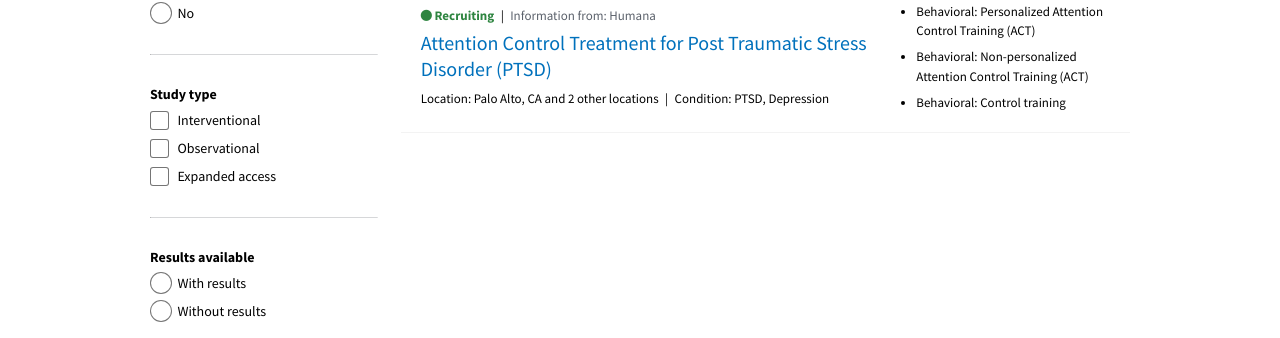
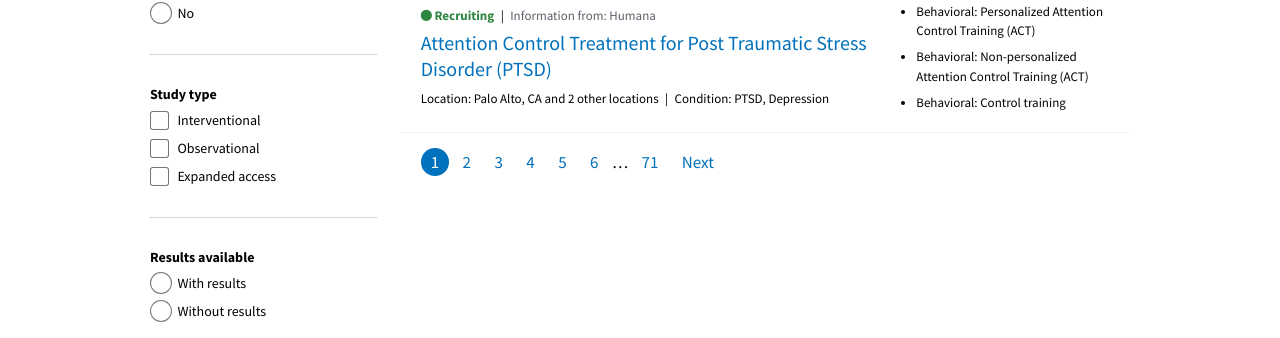
Before and after one commit to 18F/clinical-trials-prototype, a Jekyll site: the page built from pages/search-results.md, in a window 1280 px wide. Shown: the part 1218-1556 px from the top of the page. Built offline with Jekyll 4.4.1, drawn with Linux system fonts in a browser that asks for light colours.

Commit message:
Add pagination

```diff
--- a/_sass/_custom.scss
+++ b/_sass/_custom.scss
@@ -927,6 +927,28 @@ a.study_detail-tabs-active {
   font-size: $h6-font-size;
 }
 
+.pagination {
+  ol {
+    list-style-type: none;
+    padding-left: 2rem;
+  }
+
+  li {
+    display: inline;
+  }
+
+  a {
+    padding: 3px 10px;
+    text-decoration: none;
+
+    &.is-active {
+      background-color: $color-primary;
+      border-radius: 100%;
+      color: $color-white;
+    }
+  }
+}
+
 // Logo ------- //
 
 .usa-header-basic {
--- a/pages/search-results.md
+++ b/pages/search-results.md
@@ -212,5 +212,18 @@ class: search-results
         </article>
       </li>
     </ol>
+<nav class="pagination" role="navigation" aria-label="Pagination">
+  <ol>
+    <li class="pagination-page"><a class="is-active" href="#0" aria-label="Page 1, Current Page" tabindex="-1">1</a></li>
+    <li class="c-page"><a class="" href="#0" aria-label="Page 2">2</a></li>
+    <li class="c-page"><a class="" href="#0" aria-label="Page 3">3</a></li>
+    <li class="c-page"><a class="" href="#0" aria-label="Page 4">4</a></li>
+    <li class="c-page"><a class="" href="#0" aria-label="Page 5">5</a></li>
+    <li class="c-page"><a class="" href="#0" aria-label="Page 6">6</a></li>
+    <li class="c-page" aria-hidden="true">…</li>
+    <li class="c-page"><a class="" href="#0" aria-label="Page 71">71</a></li>
+    <li class="c-page-next"><a href="#0" aria-label="Next Page">Next</a></li>
+  </ol>
+</nav>
   </div>
 </div>
```
